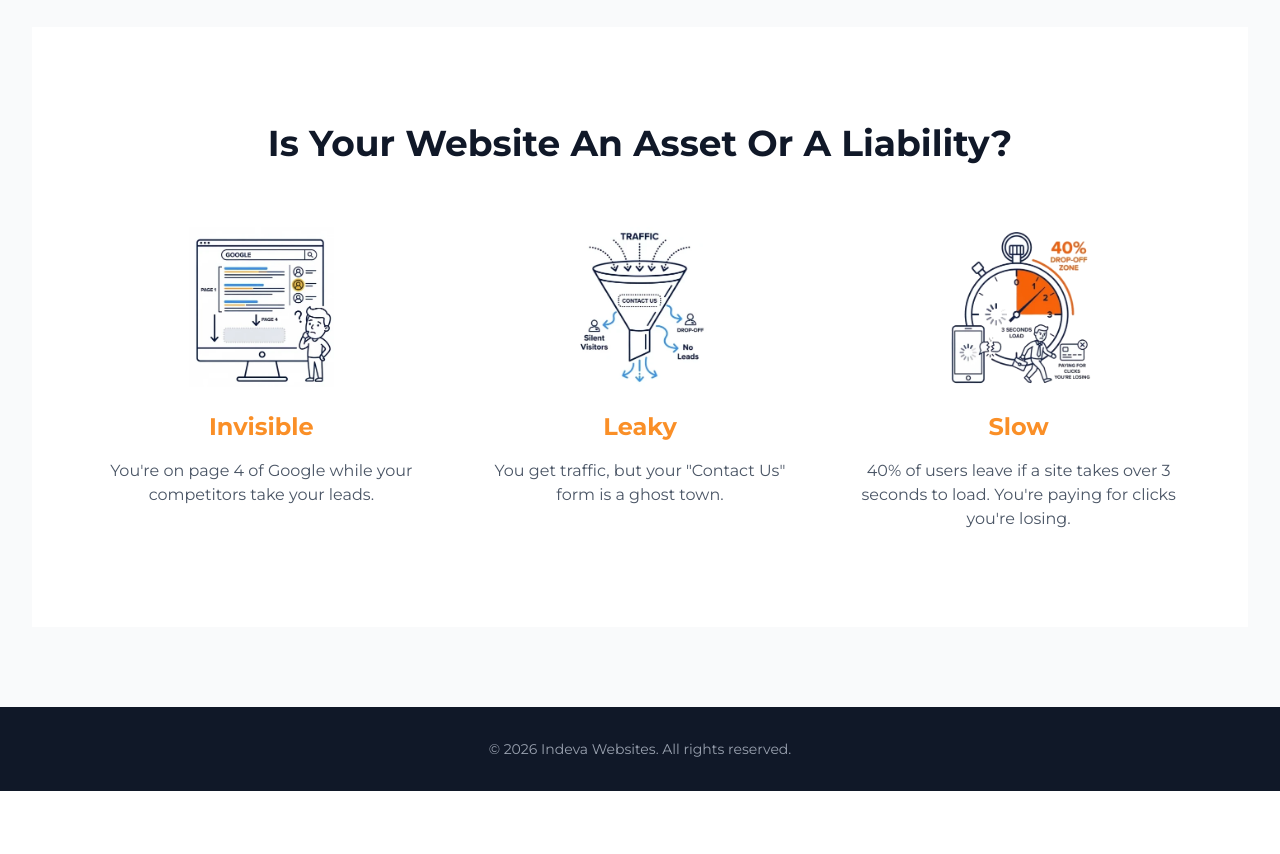
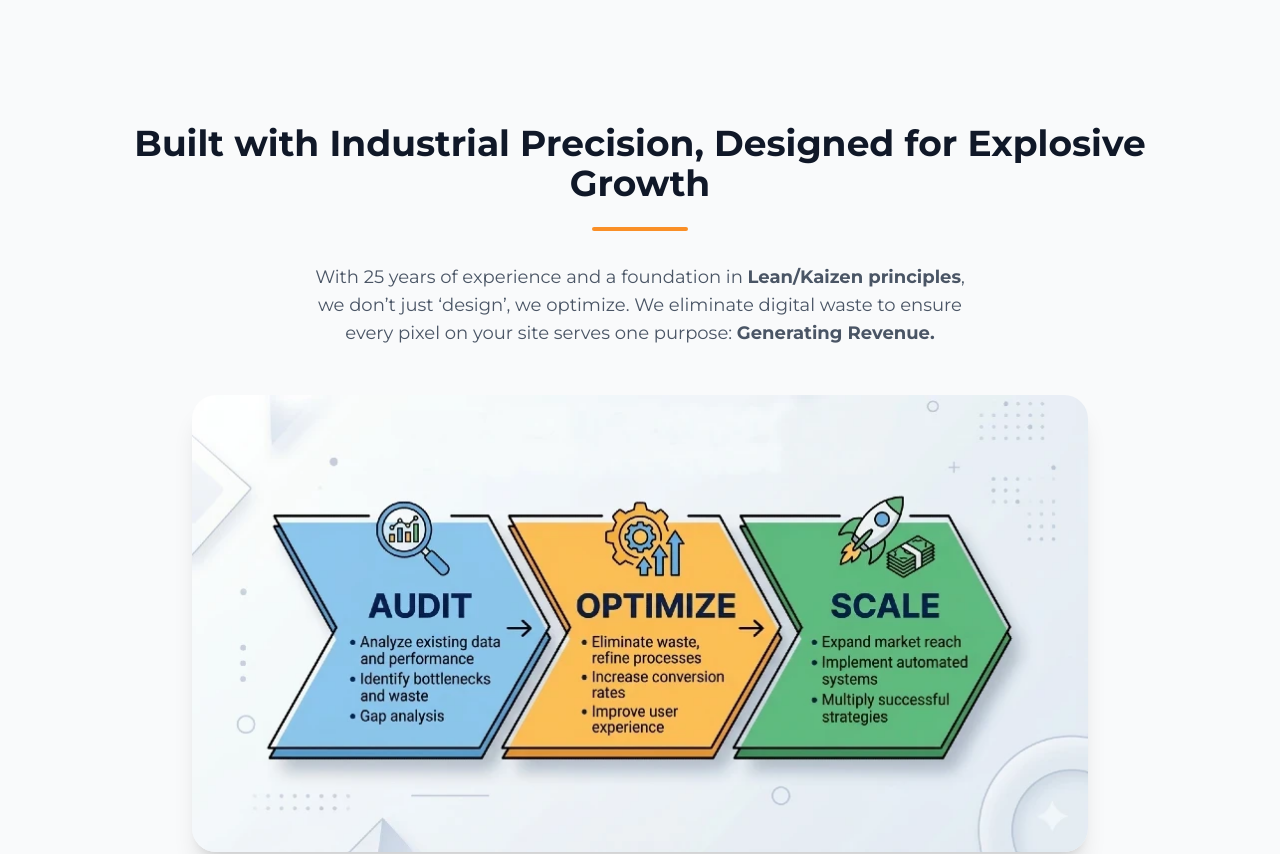
Before and after one commit to cgdiazv/indeva-websites, a Next.js app: page / in a window 1280 px wide. Shown: the part 520-1374 px from the top of the page. Before the commit the page ends 1311 px from the top, so only its background shows below. Built offline with nearby package versions, Linux system fonts and the light colour scheme.

Commit message:
Update page and add 3-step-method image for Vercel deploy

```diff
--- a/app/page.tsx
+++ b/app/page.tsx
@@ -1,5 +1,6 @@
 export default function Home() {
   return (
+    <>
       <div className="flex flex-col items-center justify-center py-20 px-4 sm:px-6 lg:px-8 bg-gray-50">
         <div className="max-w-4xl text-center">
           <h1 className="text-5xl font-extrabold text-gray-900 tracking-tight sm:text-6xl">
@@ -14,9 +15,30 @@ export default function Home() {
             </a>
           </div>
         </div>
+      </div>
+
+      {/* Value Proposition Section */}
+      <section className="w-full bg-gray-50 py-24">
+        <div className="max-w-6xl mx-auto px-4 sm:px-6 lg:px-8 text-center">
+          <h2 className="text-3xl md:text-4xl font-bold text-gray-900 mb-6">
+            Built with Industrial Precision, Designed for Explosive Growth
+          </h2>
+          <div className="mx-auto mb-8 h-1 w-24 rounded-full bg-[#FA8F27]"></div>
+          <p className="mx-auto max-w-2xl text-lg text-gray-600">
+            With 25 years of experience and a foundation in <strong>Lean/Kaizen principles</strong>, we don’t just ‘design’, we optimize. We eliminate digital waste to ensure every pixel on your site serves one purpose: <strong>Generating Revenue.</strong>
+          </p>
+          <div className="mt-12 flex justify-center">
+            <img
+              src="/3-step-method.webp"
+              alt="3 Step Method"
+              className="w-full max-w-4xl rounded-3xl shadow-xl"
+            />
+          </div>
+        </div>
+      </section>
 
       {/* Problem Agitation Section */}
-      <section className="w-full bg-white py-24 mt-20">
+      <section className="w-full bg-white py-24">
         <div className="max-w-6xl mx-auto px-4 sm:px-6 lg:px-8">
           <h2 className="text-3xl md:text-4xl font-bold text-center text-gray-900 mb-16">
             Is Your Website An Asset Or A Liability?
@@ -46,6 +68,6 @@ export default function Home() {
           </div>
         </div>
       </section>
-    </div>
+    </>
   )
 }
```
Also changed, not shown: public/3-step-method.webp (added). Lines whose indentation alone changed are shown as unchanged.
